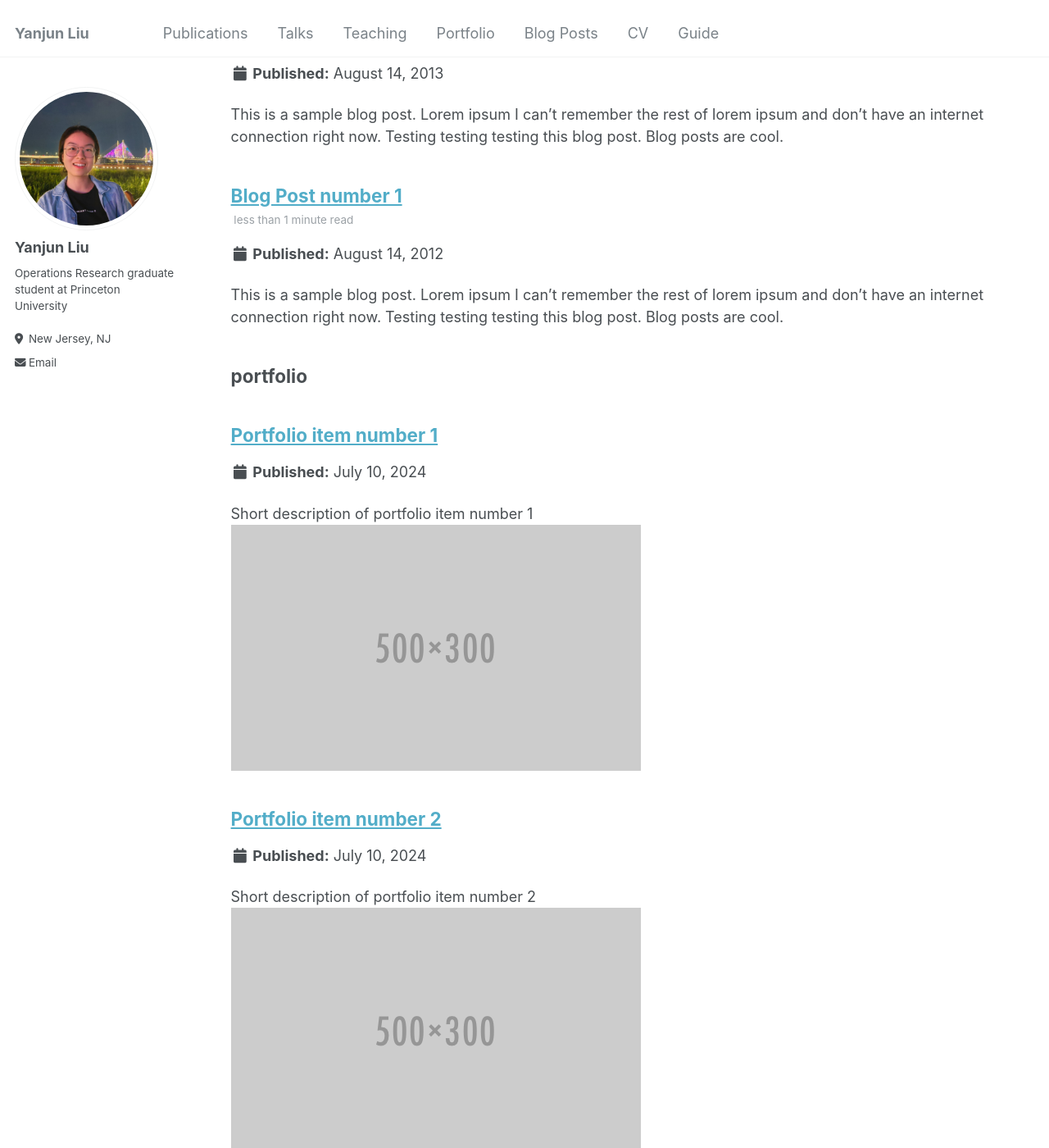
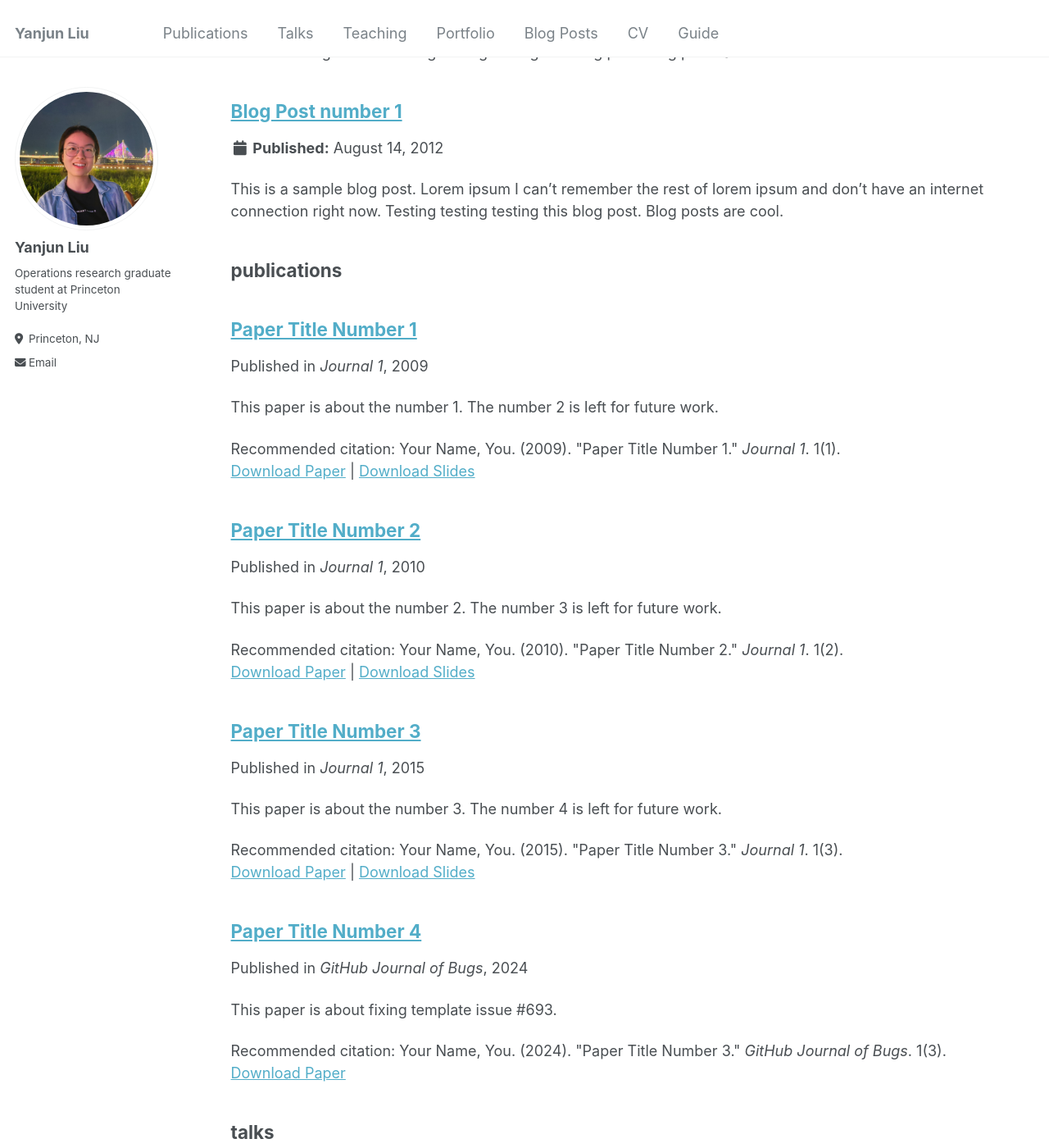
Before and after one commit to yanjunliu-regina/yanjunliu-regina.github.io, a Jekyll site: the page built from _pages/sitemap.md, in a window 1280 px wide and 1400 px high, scrolled down 2419 px. Shown: the whole window at 82% size. Built offline with Jekyll 4.4.1, drawn with Linux system fonts in a browser that asks for light colours; part of the change alters nothing that is shown; some of the changed text lies outside the part shown.

```diff
--- a/_config.yml
+++ b/_config.yml
@@ -24,8 +24,8 @@ author:
   avatar           : "profile.png"
   name             : "Yanjun Liu"
   pronouns         : # example: "she/her"
-  bio              : "Operations Research graduate student at Princeton University"
-  location         : "New Jersey, NJ"
+  bio              : "Operations research graduate student at Princeton University"
+  location         : "Princeton, NJ"
   employer         : # "Red Brick University"
   uri              : # URL
   email            : "yanjun.liu@princeton.edu"
@@ -200,15 +200,15 @@ kramdown:
 
 # Collections
 collections:
+  publications:
+    output: true
+    permalink: /:collection/:path/
   teaching:
     output: true
     permalink: /:collection/:path/
-  publications:
-    output: true
-    permalink: /:collection/:path/
-  portfolio:
-    output: true
-    permalink: /:collection/:path/
+ # portfolio:
+ #   output: true
+ #   permalink: /:collection/:path/
   talks:
     output: true
     permalink: /:collection/:path/
@@ -217,16 +217,16 @@ collections:
 # Defaults
 defaults:
   # _posts
-  - scope:
-      path: ""
-      type: posts
-    values:
-      layout: single
-      author_profile: true
-      read_time: true
-      comments: true
-      share: true
-      related: true
+  #- scope:
+  #    path: ""
+  #    type: posts
+  #  values:
+  #    layout: single
+  #    author_profile: true
+  #    read_time: true
+  #    comments: true
+  #    share: true
+  #    related: true
   # _pages
   - scope:
       path: ""
@@ -253,14 +253,14 @@ defaults:
       share: true
       comments: true
   # _portfolio
-  - scope:
-      path: ""
-      type: portfolio
-    values:
-      layout: single
-      author_profile: true
-      share: true
-      comment: true
+  #- scope:
+  #    path: ""
+  #    type: portfolio
+  #  values:
+  #    layout: single
+  #    author_profile: true
+  #    share: true
+  #    comment: true
   # _talks
   - scope:
       path: ""
```
